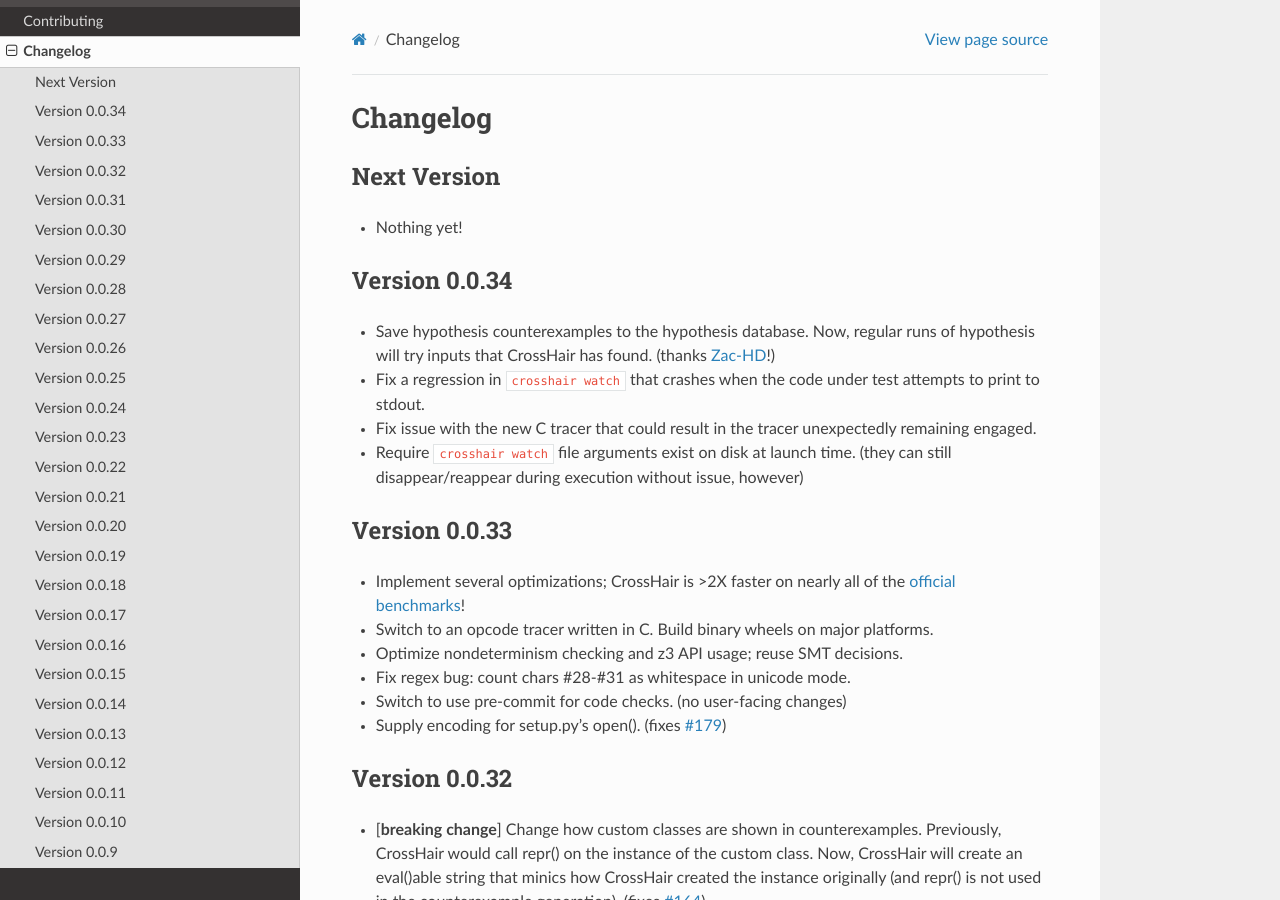
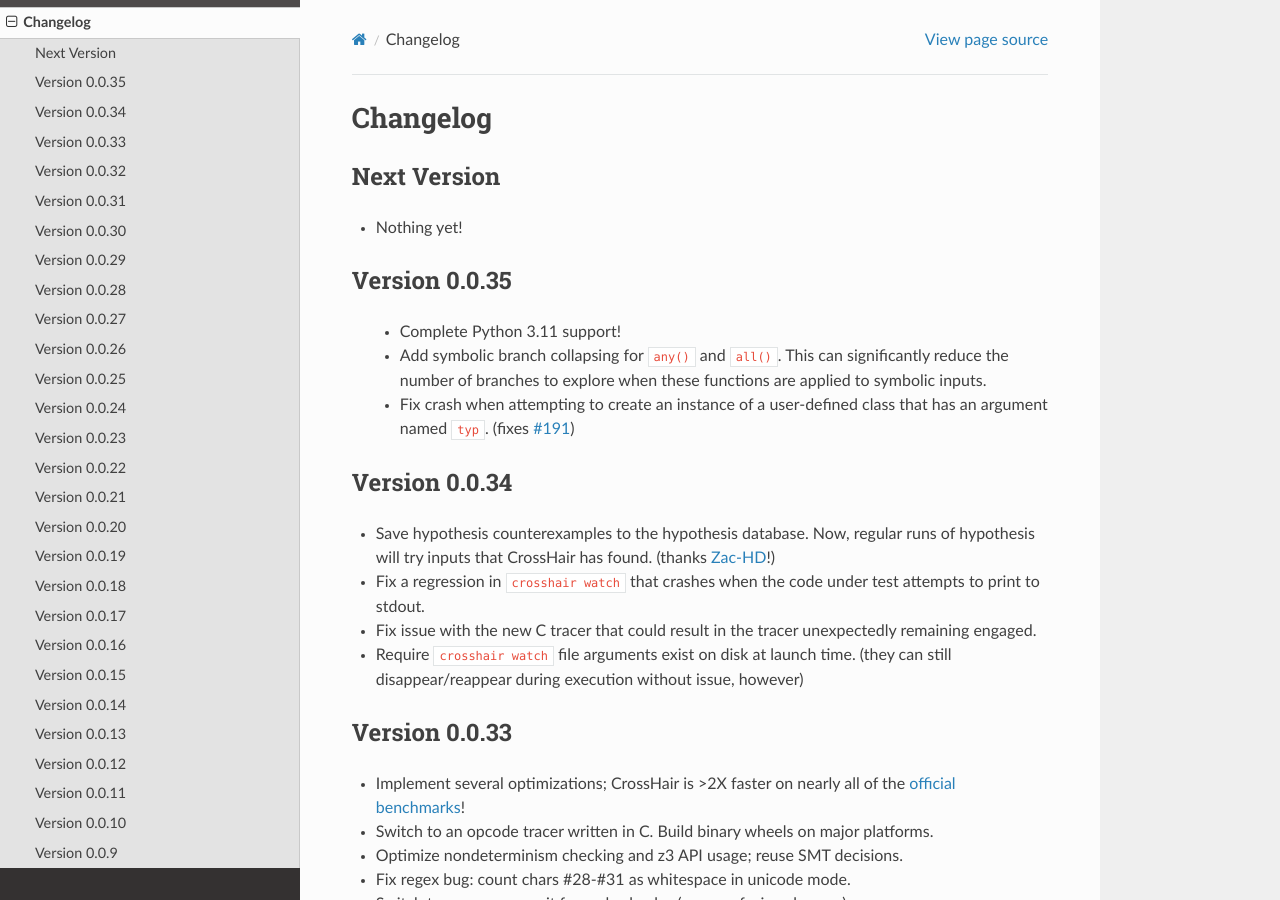
Before and after one commit to pschanely/CrossHair, a Sphinx documentation site: the page built from doc/source/changelog.rst, in a window 1280 px wide and 900 px high. Built offline with Sphinx 7.4.7 and the Read the Docs theme 2.0.0, drawn with Linux system fonts in a browser that asks for light colours; the version number is read from the project's files by our own code.

Commit message:
Update changelog

```diff
--- a/doc/source/changelog.rst
+++ b/doc/source/changelog.rst
@@ -7,6 +7,18 @@
 ------------
 
 * Nothing yet!
+
+
+Version 0.0.35
+--------------
+
+ * Complete Python 3.11 support!
+ * Add symbolic branch collapsing for ``any()`` and ``all()``. This can significantly
+   reduce the number of branches to explore when these functions are applied to symbolic
+   inputs.
+ * Fix crash when attempting to create an instance of a user-defined class that has an
+   argument named ``typ``.
+   (fixes `#191 <https://github.com/pschanely/CrossHair/issues/191>`__)
 
 
 Version 0.0.34
```
